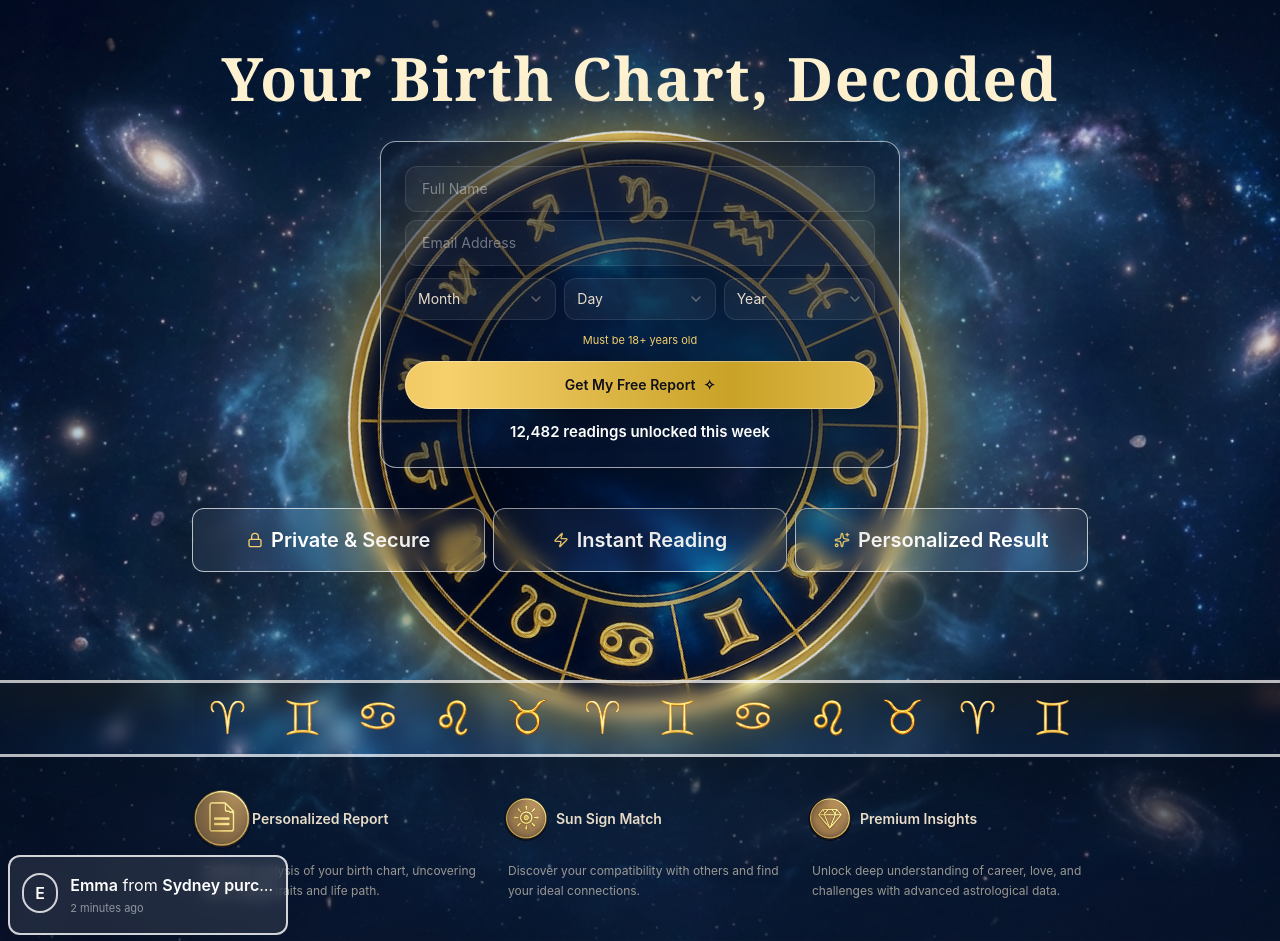
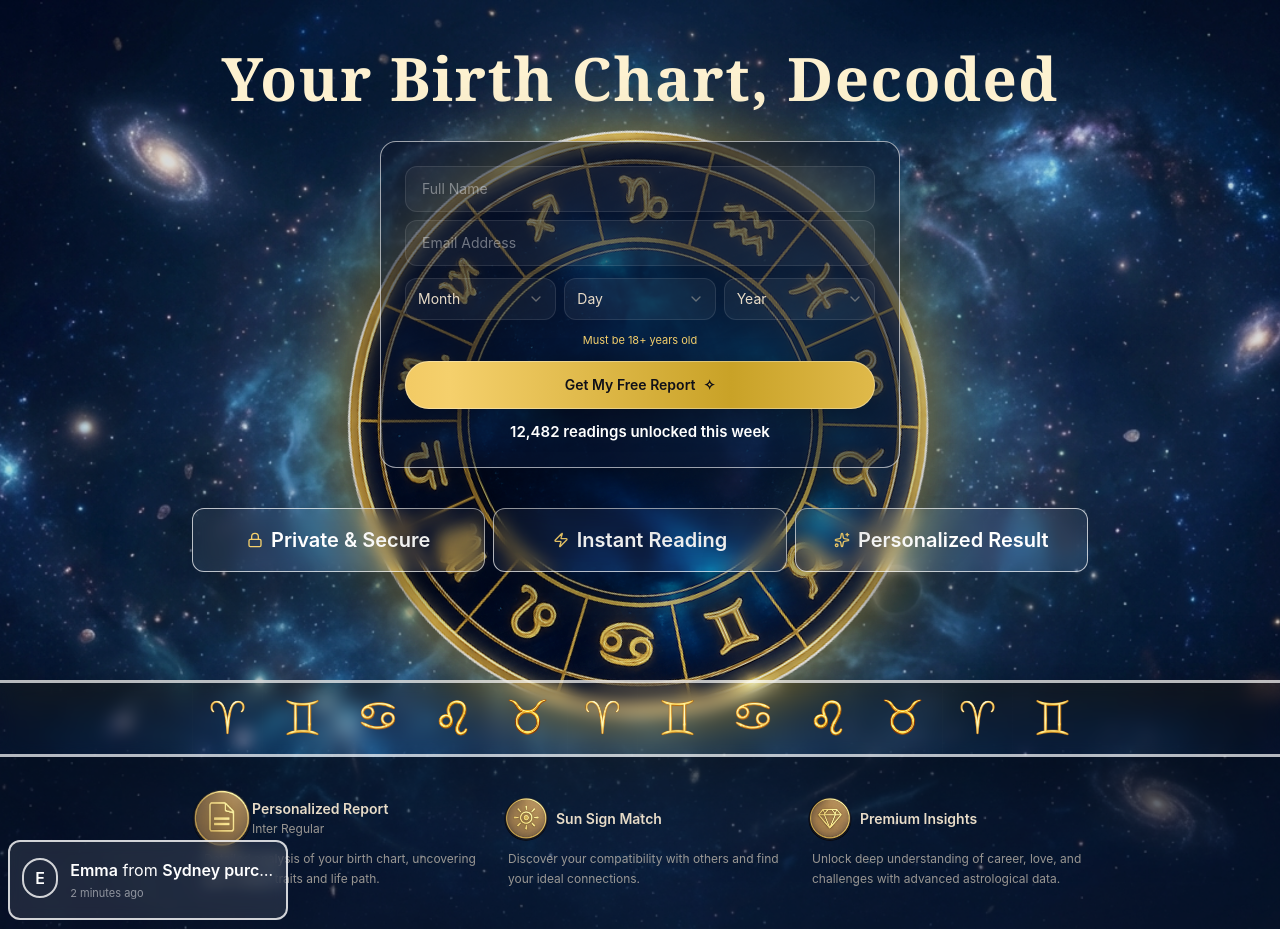
Before and after one commit to Nilanchal9437/astrology, a Next.js app: page / in a window 1280 px wide. Built offline with nearby package versions, Linux system fonts and the light colour scheme.

Commit message:
UI issue fixed

```diff
--- a/src/features/Home/index.tsx
+++ b/src/features/Home/index.tsx
@@ -276,11 +276,16 @@ export default function Home() {
                     width={50}
                     className="h-15 w-15 rounded-full"
                   />
-                  <h3 className="text-sm font-semibold text-[#e8dcc8]">
-                    Personalized Report
-                  </h3>
+                  <div className="flex flex-col">
+                    <h3 className="text-sm font-semibold text-[#e8dcc8]">
+                      Personalized Report
+                    </h3>
+                    <p className="text-xs leading-5 text-[#e8dcc8]/65">
+                      Inter Regular
+                    </p>
+                  </div>
                 </div>
-                <p className="mt-3 text-xs leading-5 text-[#e8dcc8]/65 pl-3">
+                <p className="text-xs leading-5 text-[#e8dcc8]/65 pl-3">
                   Detailed analysis of your birth chart, uncovering your unique
                   traits and life path.
                 </p>
@@ -298,7 +303,7 @@ export default function Home() {
                     Sun Sign Match
                   </h3>
                 </div>
-                <p className="mt-3 text-xs leading-5 text-[#e8dcc8]/65 pl-3">
+                <p className="text-xs leading-5 text-[#e8dcc8]/65 pl-3">
                   Discover your compatibility with others and find your ideal
                   connections.
                 </p>
@@ -316,7 +321,7 @@ export default function Home() {
                     Premium Insights
                   </h3>
                 </div>
-                <p className="mt-3 text-xs leading-5 text-[#e8dcc8]/65 pl-3">
+                <p className="text-xs leading-5 text-[#e8dcc8]/65 pl-3">
                   Unlock deep understanding of career, love, and challenges with
                   advanced astrological data.
                 </p>
@@ -326,7 +331,7 @@ export default function Home() {
         </div>
       </div>
       {/* Lower feature cards */}
-      <div className="hidden md:block absolute left-2 bottom-[-135px] w-[280px] rounded-xl border-2 border-white/80 bg-white/10 px-3 py-4 backdrop-blur mt-10">
+      <div className="hidden md:block absolute left-2 bottom-[-120px] w-[280px] rounded-xl border-2 border-white/80 bg-white/10 px-3 py-4 backdrop-blur mt-10">
         <div className="flex items-start gap-3">
           <div className="grid h-10 w-15 place-items-center rounded-full border-2 border-white/80 font-semibold text-[#FFFFFF]">
             E
```
